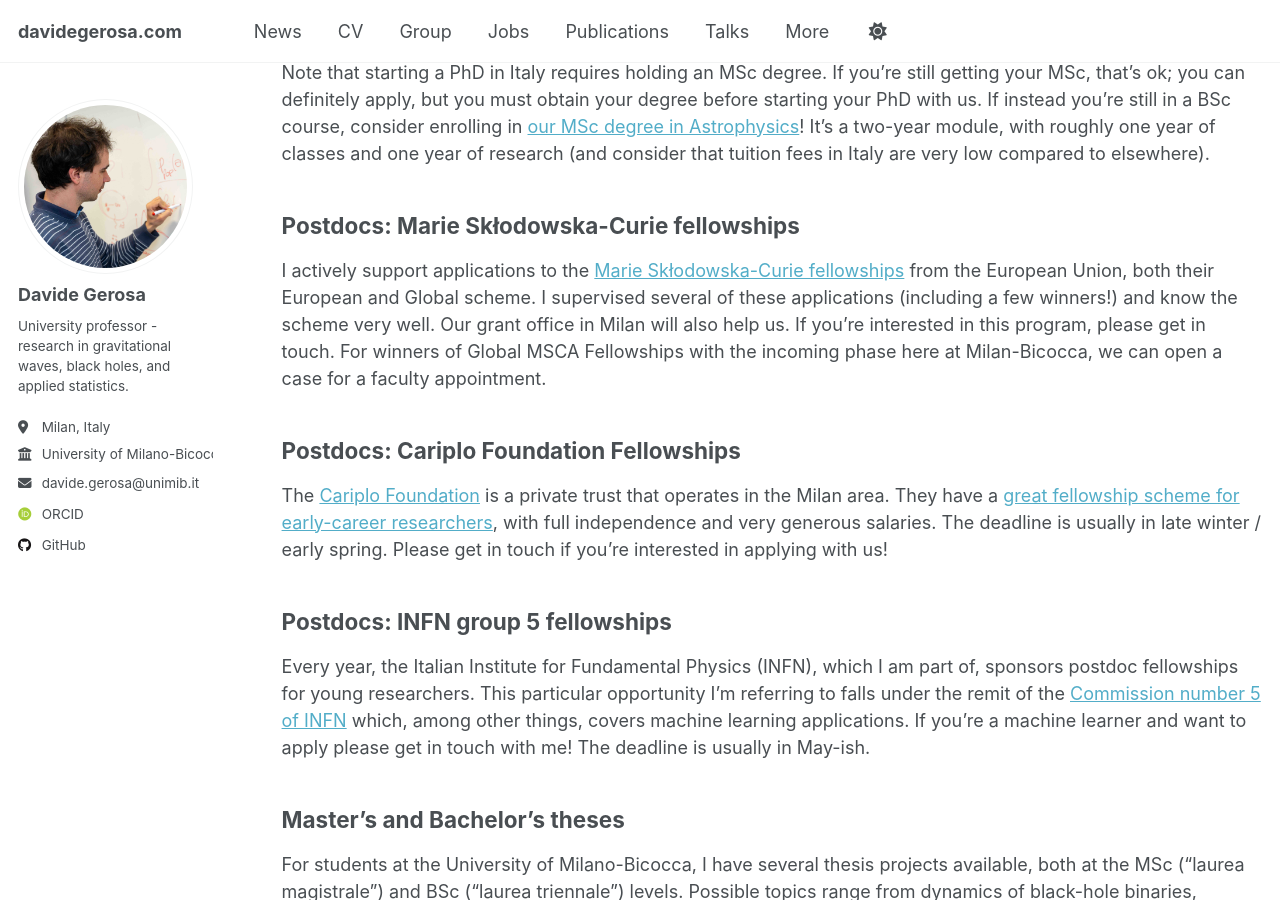
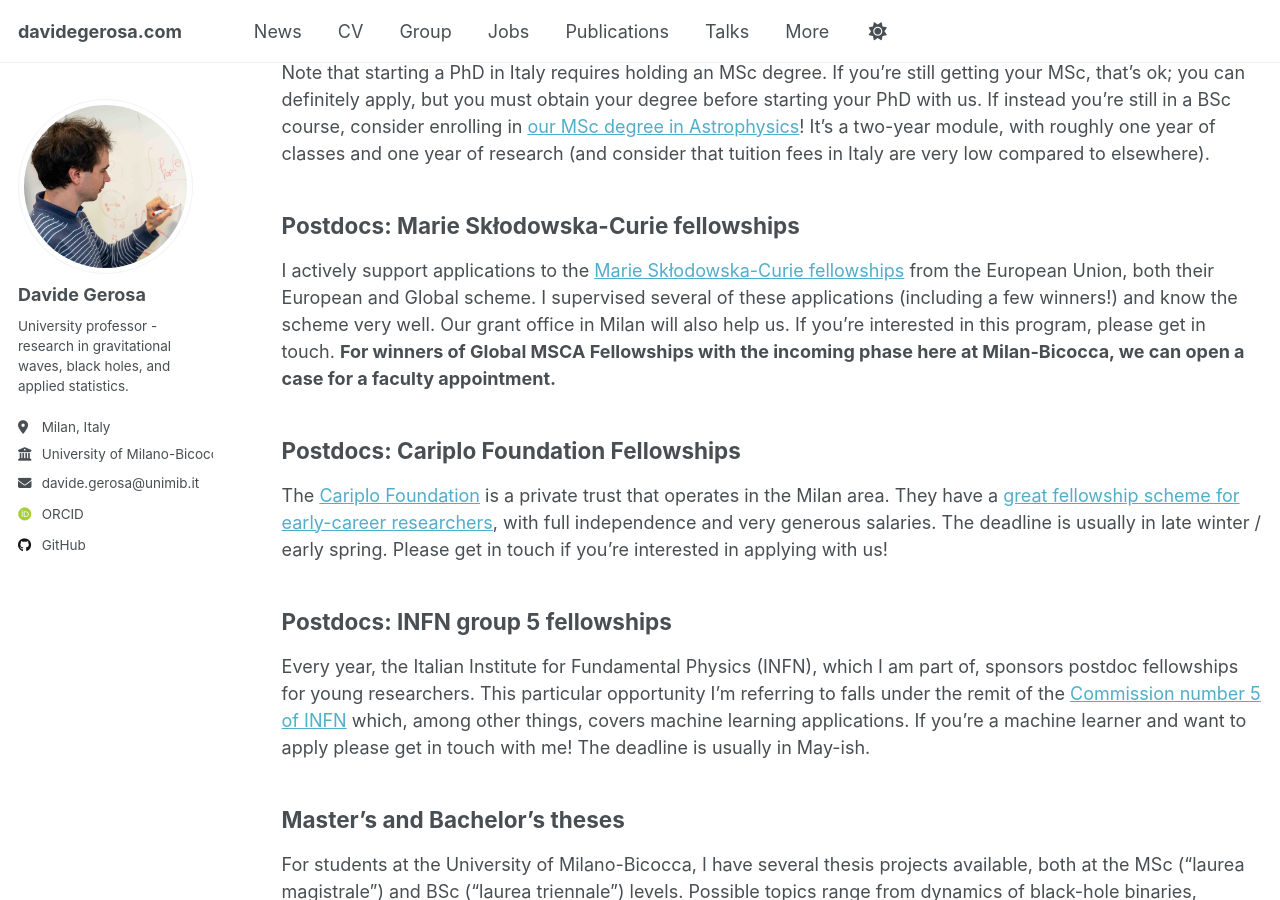
Before and after one commit to dgerosa/website, a Jekyll site: the page built from _pages/jobs.md, in a window 1280 px wide and 900 px high, scrolled down 516 px. Built offline with Jekyll 4.4.1, drawn with Linux system fonts in a browser that asks for light colours; some web fonts are replaced.

Commit message:
Tue Sep 29 09:32:09 CEST 2026

```diff
--- a/_pages/jobs.md
+++ b/_pages/jobs.md
@@ -25,7 +25,7 @@ Note that starting a PhD in Italy requires holding an MSc degree. If you're stil
 
 ## Postdocs: Marie Skłodowska-Curie fellowships
 
-I actively support applications to the [Marie Skłodowska-Curie fellowships](https://marie-sklodowska-curie-actions.ec.europa.eu/actions/postdoctoral-fellowships) from the European Union, both their European and Global scheme. I supervised several of these applications (including a few winners!) and know the scheme very well. Our grant office in Milan will also help us. If you’re interested in this program, please get in touch. For winners of Global MSCA Fellowships with the incoming phase here at Milan-Bicocca, we can open a case for a faculty appointment.
+I actively support applications to the [Marie Skłodowska-Curie fellowships](https://marie-sklodowska-curie-actions.ec.europa.eu/actions/postdoctoral-fellowships) from the European Union, both their European and Global scheme. I supervised several of these applications (including a few winners!) and know the scheme very well. Our grant office in Milan will also help us. If you’re interested in this program, please get in touch. **For winners of Global MSCA Fellowships with the incoming phase here at Milan-Bicocca, we can open a case for a faculty appointment.**
 
 ## Postdocs: Cariplo Foundation Fellowships
 
```
